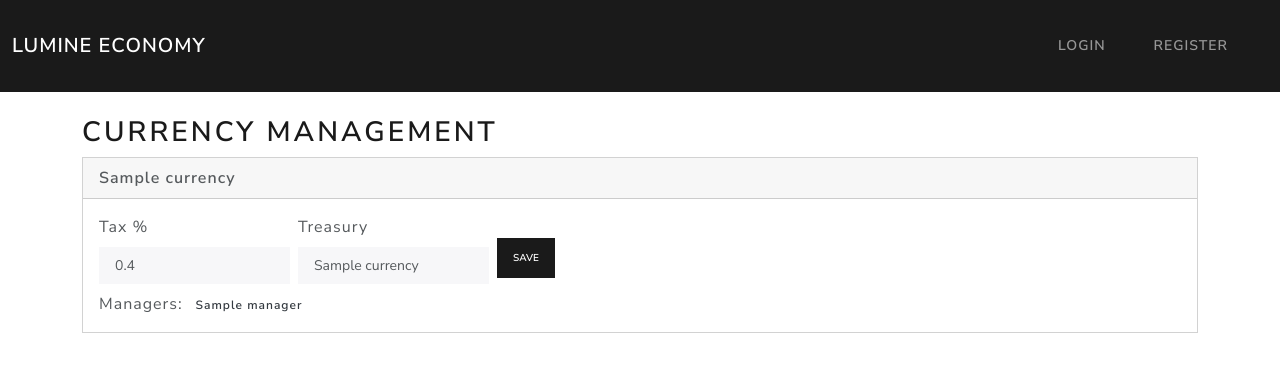
After one commit to ZakuroSystem/LumineEconomyBridge, a Flask app: template backend/templates/currency_manage.html in a window 1280 px wide. The commit adds this page. Shown: the top 372 px of the page. Run offline with Flask 3, Linux system fonts and the light colour scheme; the template is opened without the code that fills it: most values are stand-ins (such as "Sample title", 1, 10 or a date in 2020); some libraries are stand-ins or nearby versions.

Commit message:
Add per-currency tax, treasury, and manager controls

```diff
--- a/backend/dashboard.py
+++ b/backend/dashboard.py
@@ -50,6 +50,14 @@ def parse_amount_field(value: str) -> int:
     return int((dec * 1000).to_integral_value(rounding=ROUND_HALF_UP))
 
 
+def is_currency_manager(db: sqlite3.Connection, uuid: str, currency: str) -> bool:
+    row = db.execute(
+        "SELECT 1 FROM currency_managers WHERE currency=? AND uuid=?",
+        (currency, uuid),
+    ).fetchone()
+    return row is not None
+
+
 def init_db() -> None:
     with get_db() as db:
         db.executescript(
@@ -74,7 +82,14 @@ def init_db() -> None:
                 name TEXT PRIMARY KEY,
                 symbol TEXT,
                 description TEXT,
-                active INTEGER NOT NULL DEFAULT 1
+                active INTEGER NOT NULL DEFAULT 1,
+                treasury TEXT,
+                tax_rate INTEGER NOT NULL DEFAULT 0
+            );
+            CREATE TABLE IF NOT EXISTS currency_managers (
+                currency TEXT NOT NULL,
+                uuid TEXT NOT NULL,
+                PRIMARY KEY(currency, uuid)
             );
             CREATE TABLE IF NOT EXISTS name_index (
                 name TEXT PRIMARY KEY,
@@ -123,6 +138,17 @@ def init_db() -> None:
         except sqlite3.OperationalError:
             pass
         try:
+            db.execute("ALTER TABLE currencies ADD COLUMN treasury TEXT")
+        except sqlite3.OperationalError:
+            pass
+        try:
+            db.execute("ALTER TABLE currencies ADD COLUMN tax_rate INTEGER NOT NULL DEFAULT 0")
+        except sqlite3.OperationalError:
+            pass
+        db.execute(
+            "CREATE TABLE IF NOT EXISTS currency_managers (currency TEXT NOT NULL, uuid TEXT NOT NULL, PRIMARY KEY(currency, uuid))"
+        )
+        try:
             db.execute("ALTER TABLE players ADD COLUMN lang_hint INTEGER NOT NULL DEFAULT 0")
         except sqlite3.OperationalError:
             pass
@@ -169,6 +195,14 @@ def load_user():
                     session.setdefault("admin_mode", True)
                 else:
                     session.pop("admin_mode", None)
+                with get_db() as db2:
+                    g.user["is_currency_manager"] = (
+                        db2.execute(
+                            "SELECT 1 FROM currency_managers WHERE uuid=? LIMIT 1",
+                            (row["uuid"],),
+                        ).fetchone()
+                        is not None
+                    )
             else:
                 g.user = None
     else:
@@ -716,6 +750,81 @@ def currencies():
             """,
         ).fetchall()
     return render_template("currencies.html", currencies=rows)
+
+
+@app.route("/currency/manage", methods=["GET", "POST"])
+@login_required
+def currency_manage():
+    with get_db() as db:
+        if request.method == "POST":
+            op = request.form.get("op", "")
+            cname = request.form.get("currency", "").strip()
+            if op in {"add_manager", "remove_manager"}:
+                if not g.user["is_admin"] or not session.get("admin_mode", False):
+                    abort(403)
+                name = request.form.get("manager", "").strip().lower()
+                row = db.execute("SELECT uuid FROM name_index WHERE name=?", (name,)).fetchone()
+                if row:
+                    if op == "add_manager":
+                        db.execute(
+                            "INSERT OR IGNORE INTO currency_managers(currency, uuid) VALUES(?,?)",
+                            (cname, row["uuid"]),
+                        )
+                    else:
+                        db.execute(
+                            "DELETE FROM currency_managers WHERE currency=? AND uuid=?",
+                            (cname, row["uuid"]),
+                        )
+                    db.commit()
+                return redirect(url_for("currency_manage"))
+            elif op == "set":
+                if not (
+                    g.user["is_admin"]
+                    and session.get("admin_mode", False)
+                    or is_currency_manager(db, g.user["uuid"], cname)
+                ):
+                    abort(403)
+                try:
+                    tax = Decimal(request.form.get("tax", "0"))
+                except InvalidOperation:
+                    tax = Decimal(0)
+                tax_int = int((tax * 10).to_integral_value(rounding=ROUND_HALF_UP))
+                tre_name = request.form.get("treasury", "").strip().lower()
+                tre_uuid = None
+                if tre_name:
+                    row = db.execute("SELECT uuid FROM name_index WHERE name=?", (tre_name,)).fetchone()
+                    if row:
+                        tre_uuid = row["uuid"]
+                db.execute(
+                    "UPDATE currencies SET tax_rate=?, treasury=? WHERE name=?",
+                    (tax_int, tre_uuid, cname),
+                )
+                db.commit()
+                return redirect(url_for("currency_manage"))
+        if g.user["is_admin"] and session.get("admin_mode", False):
+            rows = db.execute(
+                "SELECT c.name, c.tax_rate, n.name AS treasury_name FROM currencies c LEFT JOIN name_index n ON n.uuid=c.treasury"
+            ).fetchall()
+        else:
+            rows = db.execute(
+                "SELECT c.name, c.tax_rate, n.name AS treasury_name FROM currencies c JOIN currency_managers m ON m.currency=c.name AND m.uuid=? LEFT JOIN name_index n ON n.uuid=c.treasury",
+                (g.user["uuid"],),
+            ).fetchall()
+        currencies = []
+        for r in rows:
+            mgrs = db.execute(
+                "SELECT n.name FROM currency_managers m LEFT JOIN name_index n ON n.uuid=m.uuid WHERE m.currency=?",
+                (r["name"],),
+            ).fetchall()
+            currencies.append(
+                {
+                    "name": r["name"],
+                    "tax_rate": r["tax_rate"],
+                    "treasury_name": r["treasury_name"],
+                    "managers": [m["name"] for m in mgrs],
+                }
+            )
+    return render_template("currency_manage.html", currencies=currencies)
 
 
 @app.route("/systems", methods=["GET", "POST"])
--- a/backend/templates/base.html
+++ b/backend/templates/base.html
@@ -14,8 +14,8 @@
         <a class="navbar-brand" href="{{ url_for('index') }}">Lumine Economy</a>
         <div class="collapse navbar-collapse">
           <ul class="navbar-nav me-auto mb-2 mb-lg-0">
-            {% if user %}
-              {% if user['is_admin'] and admin_mode %}
+              {% if user %}
+                {% if user['is_admin'] and admin_mode %}
                 <li class="nav-item"><a class="nav-link" href="{{ url_for('index') }}">Dashboard</a></li>
                 <li class="nav-item"><a class="nav-link" href="{{ url_for('accounts') }}">Accounts</a></li>
                 <li class="nav-item"><a class="nav-link" href="{{ url_for('currencies') }}">Currencies</a></li>
@@ -32,12 +32,16 @@
                 <li class="nav-item"><a class="nav-link" href="{{ url_for('logs') }}">Logs</a></li>
                 <li class="nav-item"><a class="nav-link" href="{{ url_for('logstats') }}">Log Stats</a></li>
                 <li class="nav-item"><a class="nav-link" href="{{ url_for('backups') }}">Backups</a></li>
+                <li class="nav-item"><a class="nav-link" href="{{ url_for('currency_manage') }}">Currency Manage</a></li>
               {% else %}
                 <li class="nav-item"><a class="nav-link" href="{{ url_for('profile') }}">My Account</a></li>
                 <li class="nav-item"><a class="nav-link" href="{{ url_for('portal_index') }}">My Shops</a></li>
                 <li class="nav-item"><a class="nav-link" href="{{ url_for('shop_search') }}">Shop Search</a></li>
                 <li class="nav-item"><a class="nav-link" href="{{ url_for('shop_stats') }}">Shop Stats</a></li>
                 <li class="nav-item"><a class="nav-link" href="{{ url_for('map_view') }}">Map</a></li>
+                {% if user.is_currency_manager %}
+                <li class="nav-item"><a class="nav-link" href="{{ url_for('currency_manage') }}">Currency Manage</a></li>
+                {% endif %}
               {% endif %}
             {% endif %}
           </ul>
--- /dev/null
+++ b/backend/templates/currency_manage.html
@@ -0,0 +1,46 @@
+{% extends 'base.html' %}
+{% block content %}
+<h2>Currency Management</h2>
+{% for c in currencies %}
+<div class="card mb-3">
+  <div class="card-header fw-bold">{{ c.name }}</div>
+  <div class="card-body">
+    <form method="post" class="row gy-2 gx-2 align-items-center">
+      <input type="hidden" name="currency" value="{{ c.name }}">
+      <div class="col-auto">
+        <label class="form-label">Tax %</label>
+        <input name="tax" class="form-control form-control-sm" value="{{ '%.1f'|format(c.tax_rate/10) }}">
+      </div>
+      <div class="col-auto">
+        <label class="form-label">Treasury</label>
+        <input name="treasury" class="form-control form-control-sm" value="{{ c.treasury_name or '' }}">
+      </div>
+      <div class="col-auto mt-4">
+        <button class="btn btn-sm btn-primary" name="op" value="set">Save</button>
+      </div>
+    </form>
+    <div class="mt-2">
+      <div>Managers:
+        {% for m in c.managers %}
+          <span class="badge bg-secondary">{{ m }}</span>
+          {% if user.is_admin and session.admin_mode %}
+          <form method="post" class="d-inline">
+            <input type="hidden" name="currency" value="{{ c.name }}">
+            <input type="hidden" name="manager" value="{{ m }}">
+            <button class="btn btn-sm btn-link text-danger" name="op" value="remove_manager">x</button>
+          </form>
+          {% endif %}
+        {% endfor %}
+      </div>
+      {% if user.is_admin and session.admin_mode %}
+      <form method="post" class="mt-2 d-flex" style="max-width:200px;">
+        <input type="hidden" name="currency" value="{{ c.name }}">
+        <input name="manager" class="form-control form-control-sm me-1" placeholder="player">
+        <button class="btn btn-sm btn-success" name="op" value="add_manager">Add</button>
+      </form>
+      {% endif %}
+    </div>
+  </div>
+</div>
+{% endfor %}
+{% endblock %}
```
Also changed, not shown: backend/lang.yml (+8 -0 lines), backend/main.py (+238 -45 lines), 2 other files.
